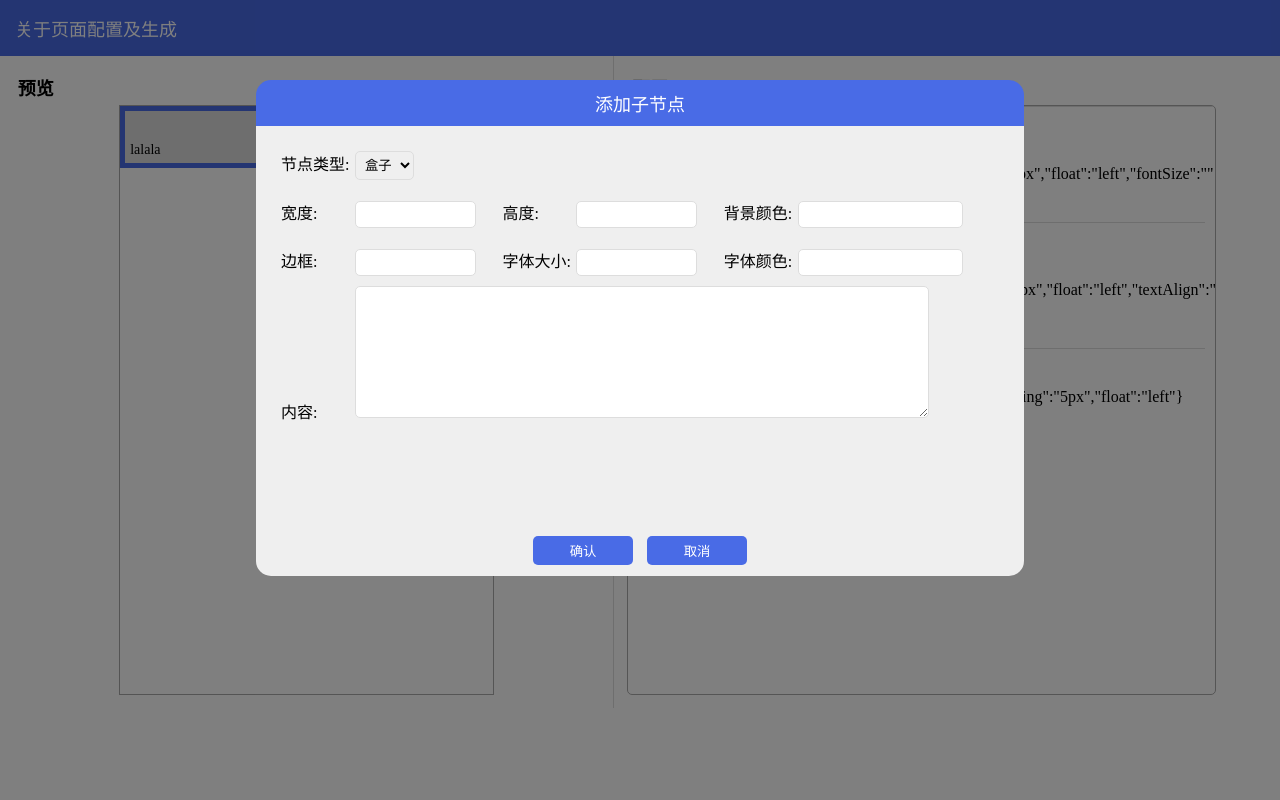
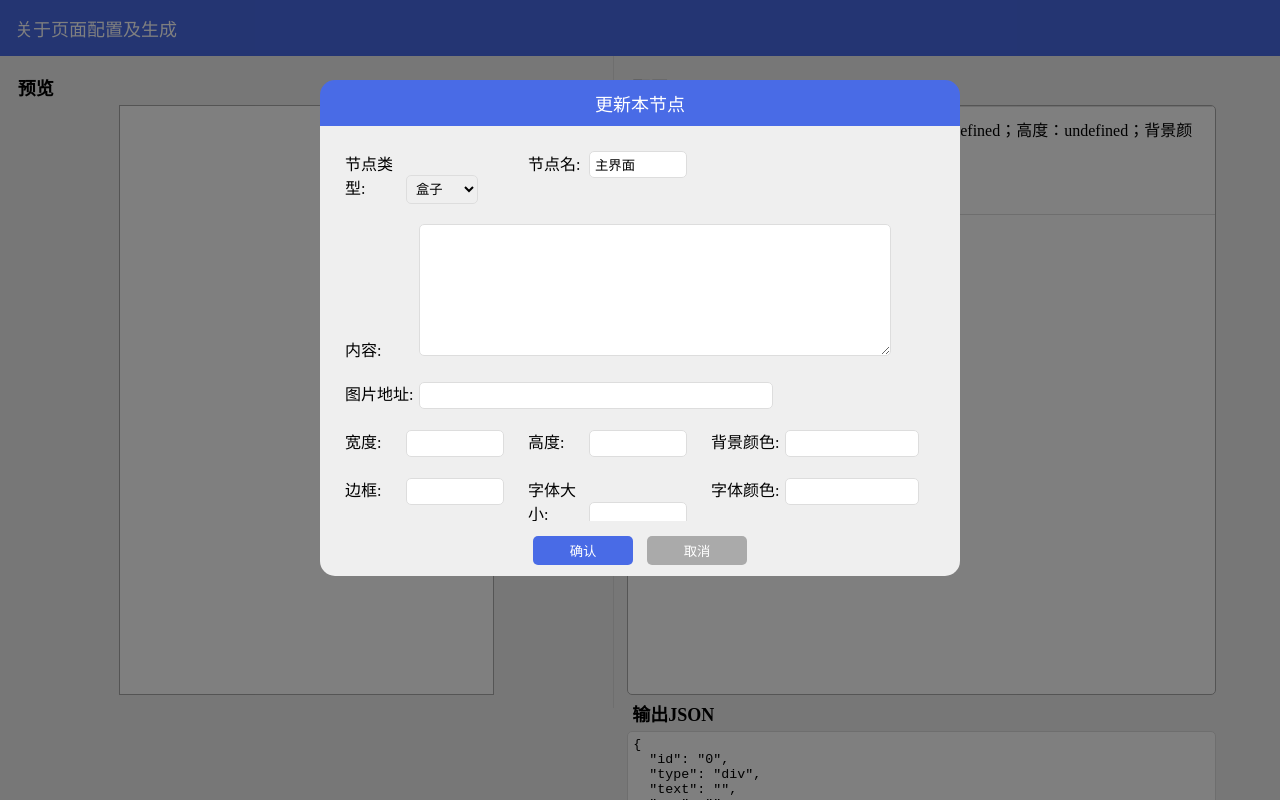
Before and after one commit to godzbin/nodeTest, a website: page public/about/index.html in a window 1280 px wide. Both pictures are taken after a click on the button "更新本节点". Shown: the top 800 px of the page. Drawn offline with Linux system fonts and the light colour scheme.

Commit message:
关于的初步配置

```diff
--- a/app/main.js
+++ b/app/main.js
@@ -9,6 +9,5 @@ app.get("/", function (req, res) {
 var server = app.listen(8081, function () {
     var host = server.address().address;
     var port = server.address().port;
-
     console.log("应用实例，访问地址微 http://%s:%s", host, port);
 });
--- a/public/about/css/main.css
+++ b/public/about/css/main.css
@@ -12,6 +12,7 @@
 
 body {
   font-family: "幼圆";
+  background: #efefef;
 }
 
 input,
@@ -79,6 +80,7 @@ header {
   height: 590px;
   font-size: 14px;
   overflow: scroll;
+  background: #fff;
 }
 
 .phone-main {
@@ -97,11 +99,13 @@ header {
   border-radius: 5px;
   height: 590px;
   overflow: scroll;
+  background: #fff;
 }
 
 .configs-main .configs-tree .li {
-  margin-left: 15px;
+  margin-left: 10px;
   padding: 10px;
+  border-bottom: 1px #ddd solid;
   border-top: 1px #ddd solid;
   position: relative;
 }
@@ -110,9 +114,12 @@ header {
   content: "";
   position: absolute;
   left: 0;
+  top: 0;
   width: 5px;
   height: 100%;
   background: #496be6;
+  border-top-left-radius: 2px;
+  border-bottom-left-radius: 5px;
 }
 
 .configs-main .configs-tree .li button {
@@ -123,7 +130,16 @@ header {
   color: #fff;
   border-radius: 5px;
 }
-
+.configs-main .configs-tree .li button.add{
+  background: #8bc34a;
+}
+.configs-main .configs-tree .li button.delete{
+  background: #e91e63;
+}
+.json-str{
+  width: 100%;
+}
+/*  编辑框 */
 .win {
   position: fixed;
   display: none;
@@ -138,8 +154,8 @@ header {
 .win .center-win {
   position: absolute;
   top: 10%;
-  left: 20%;
-  width: 60%;
+  left: 25%;
+  width: 50%;
 }
 
 .win .center-win .title {
@@ -190,3 +206,6 @@ header {
 .btns button {
   width: 100px;
 }
+.btns .closeBtn{
+  background: #aaa;
+}
--- a/public/about/index.html
+++ b/public/about/index.html
@@ -25,6 +25,10 @@
       <div class="configs-tree">
 
       </div>
+      <div class="">
+        <p class="title">输出JSON</p>
+        <textarea class="json-str" rows="30"></textarea>
+      </div>
     </div>
   </section>
   <div class="win config-win">
@@ -32,41 +36,57 @@
       <div class="title">添加子节点</div>
       <div class="content">
         <form>
-          <div class="input-box">
+          <div class="input-box span-3">
             <label for="">节点类型:</label>
-            <select>
+            <select class="value type" v-name="type">
               <option value="div">盒子</option>
               <option value="img">图片</option>
               <option value="p">段落</option>
             </select>
           </div>
           <div class="input-box span-3">
+            <label for="">节点名:</label>
+            <input type="text" class="value" v-name="name" value="">
+          </div>
+          <div class="input-box span-10">
+            <label for="">内容:</label>
+            <textarea class="text value" v-name="text" rows="8" cols=""></textarea>
+          </div>
+          <div class="input-box span-10">
+            <label for="">图片地址:</label>
+            <input type="text" class="value" v-name="src" value="">
+          </div>
+          <div class="input-box span-3">
             <label for="">宽度:</label>
-            <input type="text" name="" value="">
+            <input type="text" class="value" v-style="width" value="">
           </div>
           <div class="input-box span-3">
             <label for="">高度:</label>
-            <input type="text" name="" value="">
+            <input type="text" class="value" v-style="height" value="">
           </div>
           <div class="input-box span-4">
             <label for="">背景颜色:</label>
-            <input type="text" name="" value="">
+            <input type="text" class="value" v-style="background" value="">
           </div>
           <div class="input-box span-3">
             <label for="">边框:</label>
-            <input type="text" name="" value="">
+            <input type="text" class="value" v-style="padding" value="">
           </div>
           <div class="input-box span-3">
             <label for="">字体大小:</label>
-            <input type="text" name="" value="">
+            <input type="text" class="value" v-style="fontSize" value="">
           </div>
           <div class="input-box span-4">
             <label for="">字体颜色:</label>
-            <input type="text" name="" value="">
+            <input type="text" class="value" v-style="color" value="">
           </div>
-          <div class="input-box">
-            <label for="">内容:</label>
-            <textarea class="text" rows="8" cols=""></textarea>
+          <div class="input-box span-4">
+            <label for="">对齐方式:</label>
+            <select class="value" v-style="text-align">
+              <option value="left">左</option>
+              <option value="right">右</option>
+              <option value="center">居中</option>
+            </select>
           </div>
         </form>
         <div class="input-box btns">
--- a/public/about/js/main.js
+++ b/public/about/js/main.js
@@ -2,44 +2,18 @@
   var types = {
     "div": "盒子",
     "img": "图片",
-    "p": "段落"
+    "p": "段落",
+    "span": "字节",
+    "a" : "超链接"
   }
   var userData = {
-    id: "1",
+    id: "0",
     type: "div",
+    text: "",
+    src: "",
     name: "主界面",
-    style: {
-      width: "100%",
-      background: "#496be6",
-      padding: "5px",
-      float: "left",
-      fontSize: "",
-    },
-    content: [{
-      id: "XXXXX",
-      type: "p",
-      name: "主界面",
-      style: {
-        width: "100%",
-        background: "#ddd",
-        padding: "5px",
-        float: "left",
-        textAlign: "center"
-      },
-      text: "lalala"
-    }, {
-      id: "XXXXX",
-      type: "p",
-      name: "主界面",
-      style: {
-        width: "100%",
-        background: "#ddd",
-        padding: "5px",
-        float: "left"
-      },
-      text: "lalala"
-    }
-    ]
+    style: {},
+    content: []
   };
   // 获取元素
   function g(id, parentEl) {
@@ -57,6 +31,67 @@
       return false;
     }
   }
+  function guid() {
+    return 'xxxxxxxx-xxxx-4xxx-yxxx-xxxxxxxxxxxx'.replace(/[xy]/g, function (c) {
+      var r = Math.random() * 16 | 0, v = c == 'x' ? r : (r & 0x3 | 0x8);
+      return v.toString(16);
+    });
+  }
+  function setData(data, json) {
+    var isRender = false;
+    if (data.parentId) {
+      if (json.id == data.parentId) {
+        data.id = guid();
+        delete data.parentId;
+        json.content.push(data);
+        isRender = true;
+      } else {
+        var l = json.content.length;
+        for (var i = 0; i < l; i++) {
+          setData(data, json.content[i]);
+        }
+      }
+    } else {
+      if (json.id == data.id) {
+        setAllData(json, data);
+        isRender = true;
+      } else {
+        var l = json.content.length;
+        for (var i = 0; i < l; i++) {
+          setData(data, json.content[i]);
+        }
+      }
+    }
+    if (isRender) {
+      app.render();
+      setLocal();
+    }
+  }
+  function setLocal(){
+    localStorage.setItem("userData", JSON.stringify(userData));
+  }
+  function removeData(data, json, parent, i) {
+    var isRender = false;
+    if (json.id == data.id) {
+      parent.splice(i, 1);
+      isRender = true;
+    } else {
+      var l = json.content.length;
+      for (var i = 0; i < l; i++) {
+        removeData(data, json.content[i], json.content, i);
+      }
+    }
+    if (isRender) {
+      app.render();
+      setLocal();
+    }
+  }
+  function setAllData(json, data) {
+    for (i in json) {
+      json[i] = data[i];
+    }
+    return json;
+  };
   function App() {
     var dom = document, self = this;
     this.init = function () {
@@ -67,6 +102,7 @@
     this.cacheEl = function () {
       this.phoneBox = g(".phone-box")[0];
       this.configBox = g(".configs-tree")[0];
+      this.jsonStrEl = g(".json-str")[0];
     };
     this.addEvents = function () {
       this.configBox.addEventListener("click", this.clickConfigs);
@@ -75,12 +111,26 @@
       console.dir(e.target);
       var target = e.target;
       if (target.tagName == "BUTTON") {
-        win.show();
+        var _type = target.getAttribute("v-type");
+        var dataStr = target.getAttribute("v-data");
+        var _name = target.innerText;
+        var data = isJSONStr(dataStr) ? JSON.parse(dataStr) : dataStr;
+        if (_type == "delete") {
+          var r = confirm("确定要删掉节点" + data.name || "" + "吗?");
+          if (r) {
+            removeData(data, userData);
+          }
+        } else {
+          win.openWin(_type, data, _name);
+        }
       }
     };
     this.render = function () {
+      this.phoneBox.innerHTML = "";
+      this.configBox.innerHTML = "";
       this.setPhone(this.phoneBox, userData);
       this.setTree(this.configBox, userData);
+      this.jsonStrEl.value = JSON.stringify(userData, null, 2);
     };
     this.setPhone = function (el, json) {
       var newEl = document.createElement(json.type);
@@ -88,12 +138,13 @@
         newEl.style[i] = json.style[i];
       }
       el.append(newEl);
-      if (json.type == "p") {
-        newEl.innerText = json.text;
+      if (json.type !== "img") {
+        newEl.innerText = json.text || "";
+      } else {
+        newEl.src = json.src;
       }
       if (!json.content) return;
       var len = json.content.length;
-
       for (var j = 0; j < len; j++) {
         this.setPhone(newEl, json.content[j]);
       }
@@ -103,64 +154,125 @@
       newEl.className = "li";
       newEl.innerHTML = "<div>" + this.getStr(json) + "</div>";
       el.append(newEl);
-      this.setBtns(newEl, json.id);
+      this.setBtns(newEl, json);
       if (!json.content) return;
       var len = json.content.length;
       for (var j = 0; j < len; j++) {
         this.setTree(newEl, json.content[j]);
       }
     };
-    this.setBtns = function (el, id) {
-      this.setBtn(el, "添加子节点", "add", id);
-      this.setBtn(el, "更新本节点", "update", id);
-      this.setBtn(el, "删除本节点", "delete", id);
+    this.setBtns = function (el, json) {
+      if (json.type !== "img") this.setBtn(el, "添加子节点", "add", json);
+      this.setBtn(el, "更新本节点", "update", json);
+      if (json.id !== "0") this.setBtn(el, "删除本节点", "delete", json);
     };
-    this.setBtn = function (el, name, type, id) {
+    this.setBtn = function (el, name, type, json) {
       var btn = dom.createElement("button");
       btn.innerText = name;
+      btn.className = type;
       btn.setAttribute("v-type", type);
-      btn.setAttribute("v-id", id);
+      btn.setAttribute("v-data", JSON.stringify(json));
       el.append(btn);
     };
     this.getStr = function (json) {
       var strArr = [];
       strArr.push("名称：" + (json.name || "未命名"));
-      strArr.push("节点属性：" + types[json.type]);
-      strArr.push("<p>样式：" + JSON.stringify(json.style) + "</p>");
+      strArr.push("节点属性：<strong>" + types[json.type] + "</strong>");
+      strArr.push("宽度：" + json.style.width  || "自动");
+      strArr.push("高度：" + json.style.height || "自动");
+      strArr.push("背景颜色：" + "<span style='padding: 0 5px;background:"+json.style.background+"'></span>" || "");
+      // strArr.push("<p>样式：" + JSON.stringify(json.style) + "</p>");
       return strArr.join("；");
     };
   };
 
   function Win() {
     this.el = g(".config-win")[0];
-    var self = this;
-    this.init = function(){
+    var self = this, click = "click";
+    this.init = function () {
       this.cacheEl();
       this.addEvents();
+      this.setTypeSelect();
     };
-    this.cacheEl = function(){
+    this.cacheEl = function () {
       this.returnEl = g(".closeBtn", this.el)[0];
+      this.subBtn = g(".subBtn", this.el)[0];
+      this.values = g(".value", this.el);
+      this.title = g(".title", this.el)[0];
+      this.typesEl = g(".type", this.el)[0];
     };
-    this.addEvents = function(){
-      this.returnEl.addEventListener("click", this.hide)
+    this.addEvents = function () {
+      this.returnEl.addEventListener(click, this.hide);
+      this.subBtn.addEventListener(click, this.sub.bind(this));
     };
-    this.openWin = function(type, id){
-      if(type == "add"){
-        this.parentId = id;
-      }else if(type == "update"){
-
+    this.setTypeSelect = function () {
+      var a = [];
+      for (i in types) {
+        a.push("<option value='" + i + "'>" + types[i] + "</option>");
       }
+      this.typesEl.innerHTML = a.join("");
+    };
+    this.openWin = function (type, data, name) {
+      this.type = type;
+      this.data = {};
+      if (type == "add") {
+        this.data.parentId = data.id;
+      } else if (type == "update") {
+        this.data.parentId = null;
+        this.data = data;
+        this.setValues();
+      }
+      this.show();
+      this.title.innerText = name;
+    };
+    this.setValues = function () {
+      var l = this.values.length;
+      for (var i = 0; i < l; i++) {
+        var _name = this.values[i].getAttribute("v-name");
+        var _style = this.values[i].getAttribute("v-style");
+        if (_name) this.values[i].value = this.data[_name] || "";
+        if (_style) this.values[i].value = this.data.style[_style] || "";
+      }
+    };
+    this.sub = function () {
+      this.data.style = this.data.style || {};
+      var l = this.values.length;
+      for (var i = 0; i < l; i++) {
+        var _name = this.values[i].getAttribute("v-name");
+        var _style = this.values[i].getAttribute("v-style");
+        if (_name) this.data[_name] = this.values[i].value || "";
+        if (_style) this.data.style[_style] = this.values[i].value || "";
+      }
+      if (!this.data.type) {
+        alert("请选择节点类型");
+        return;
+      }
+      this.data.content = this.data.content || [];
+      setData(this.data, userData);
+      this.hide();
+    };
+    this.initVaue = function () {
+      var l = this.values.length;
+      for (var i = 0; i < l; i++) {
+        this.values[i].value = "";
+      }
+      this.data = {};
     };
     this.show = function () {
       this.el.style.display = "block";
     };
     this.hide = function () {
       self.el.style.display = "none";
+      self.initVaue();
     };
   };
   var app = new App();
   var win = new Win();
   document.addEventListener("DOMContentLoaded", function () {
+    var local = localStorage.getItem("userData");
+    if(local){
+      userData = JSON.parse(local);
+    }
     app.init();
     win.init();
   }, false);
```
